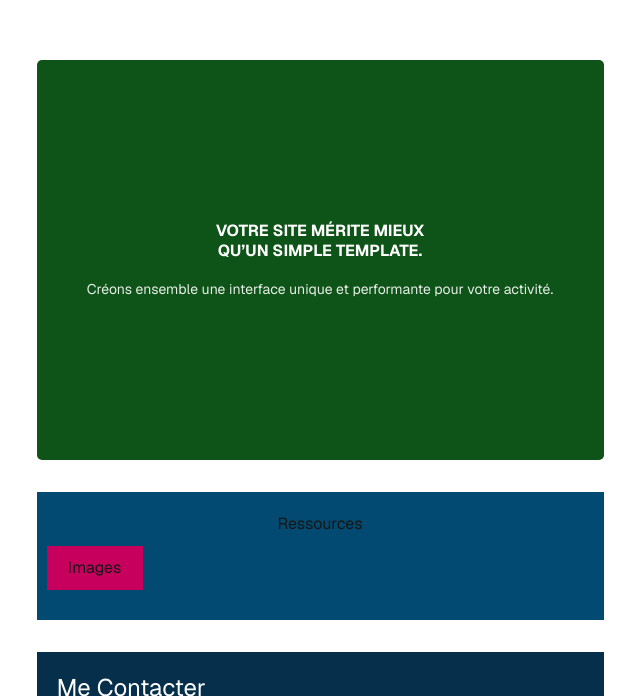
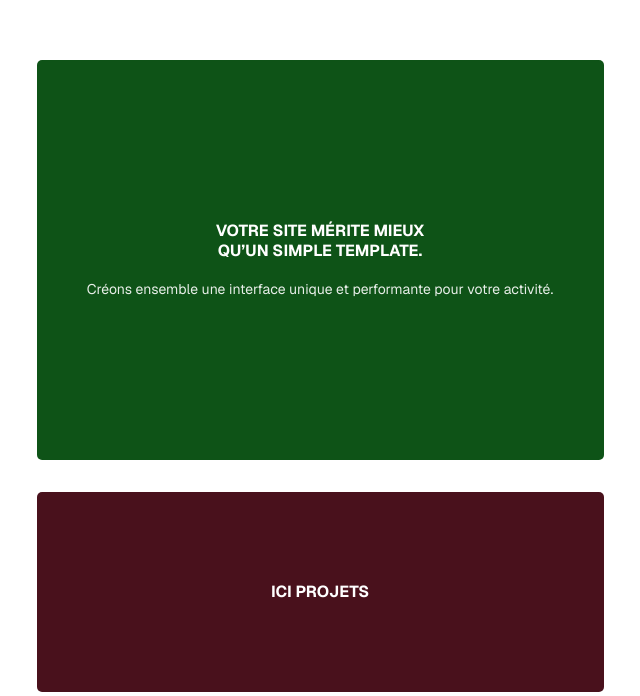
Before and after one commit to Halloween47/vitrine-2025, a Next.js app: page / in a window 1280 px wide. Shown: the part 104-800 px from the top of the page, without its empty margins (320-960 px from the left). Built offline with nearby package versions, Linux system fonts and the light colour scheme.

Commit message:
création zone projets

```diff
--- a/src/app/page.tsx
+++ b/src/app/page.tsx
@@ -3,6 +3,7 @@ import Hero from "@/components/Hero";
 import Contact from "@/components/Contact/Contact";
 import styles from "./page.module.css";
 import Ressources from "@/components/Ressources/Ressources";
+import Projets from "@/components/Projets/Projets";
 
 
 export default function Home() {
@@ -10,6 +11,7 @@ export default function Home() {
     <div className={styles.page}>
       <main className={styles.main}>
         <Hero />
+        <Projets />
         <Ressources />
         <Contact />
       </main>
--- /dev/null
+++ b/src/components/Projets/Projets.tsx
@@ -0,0 +1,22 @@
+export default function Projets() {
+    return (
+      <section className="
+        flex
+        flex-col
+        items-center
+        justify-center
+        min-h-50
+        bg-[#49111C]
+        text-white
+        text-center
+        rounded-[5px]
+        gap-5
+        w-full
+        h-[20vh]
+      ">
+        <h2 className="text-1xl font-bold leading-tight uppercase">
+            Ici Projets
+        </h2>
+      </section>
+    );
+  }
```
